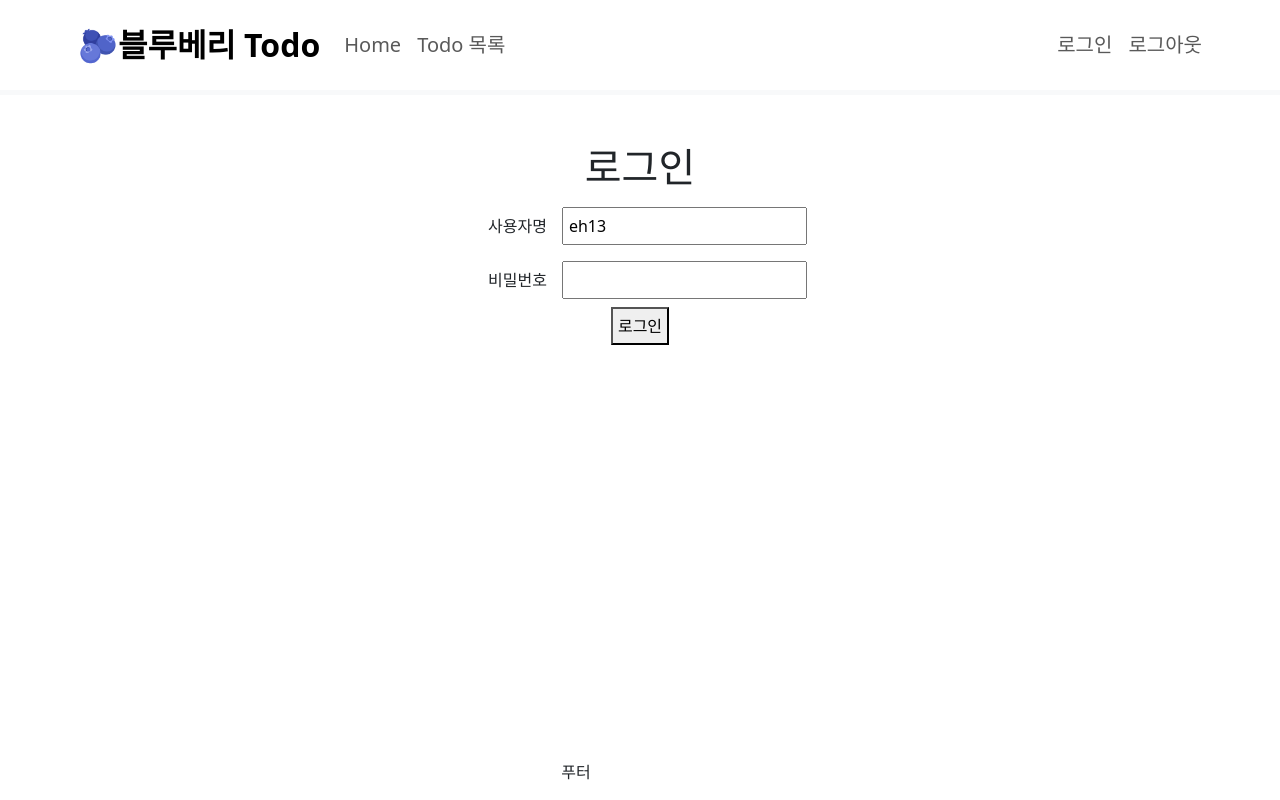
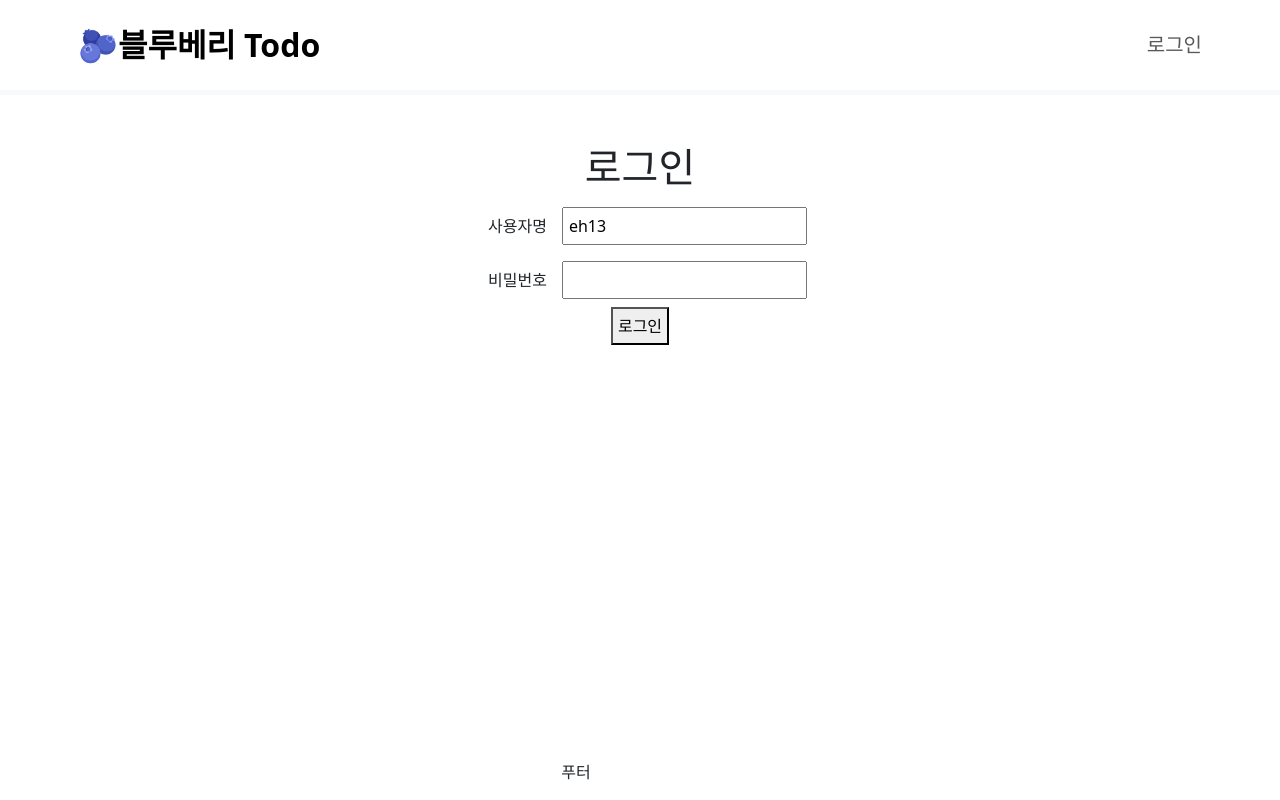
Before and after one commit to PhiloMonx1/learning-spring-and-spring-boot-3.x, a React (Create React App) app in the folder 00_module/front-end/todo-app/: page / in a window 1280 px wide. Built offline with nearby package versions, Linux system fonts and the light colour scheme.

Commit message:
17단계 - isAuthenticated를 React State에 설정 - 인증 컨텍스트
*feat(front) : AuthContext 사용해서 로그인, 로그아웃 구현 실습
*docs : AuthContext 사용해서 로그인, 로그아웃 구현 실습 노트

```diff
--- a/00_module/front-end/todo-app/src/components/todo/auth/Login.jsx
+++ b/00_module/front-end/todo-app/src/components/todo/auth/Login.jsx
@@ -1,7 +1,9 @@
 import {useNavigate} from "react-router-dom";
 import {useState} from "react";
+import {useAuth} from "../security/AuthContext";
 
 export default function LoginComponent() {
+  const authContext = useAuth()
   const navigate = useNavigate();
   const [username, setUsername] = useState('eh13');
   const [password, setPassword] = useState('');
@@ -17,11 +19,15 @@
 
   function handleSubmit() {
     if(username === 'eh13' && password === '950127') {
+      authContext.setAuthenticated(true);
+
       setShowSuccessMessage(true);
       setShowErrorMessage(false);
       navigate(`/welcome/${username}`);
     }
     else {
+      authContext.setAuthenticated(false);
+
       setShowSuccessMessage(false);
       setShowErrorMessage(true);
     }
--- a/00_module/front-end/todo-app/src/components/todo/common/Header.jsx
+++ b/00_module/front-end/todo-app/src/components/todo/common/Header.jsx
@@ -4,7 +4,11 @@
 export default function HeaderComponent() {
 
   const authContext = useAuth()
-  console.log(authContext.number);
+  const isAuthenticated = authContext.isAuthenticated
+
+  function logout() {
+    authContext.setAuthenticated(false)
+  }
 
   return (
       <header className="border-bottom border-light border-5 mb-5 p-2">
@@ -14,13 +18,13 @@
               <a className="navbar-brand ms-2 fs-2 fw-bold text-black" href="http://localhost:3000/">🫐블루베리 Todo</a>
               <div className="collapse navbar-collapse">
                 <ul className="navbar-nav">
-                  <li className="nav-item fs-5"><Link className="nav-link" to="/welcome/eh13">Home</Link></li>
-                  <li className="nav-item fs-5"><Link className="nav-link" to="/todos">Todo 목록</Link></li>
+                  <li className="nav-item fs-5">{isAuthenticated && <Link className="nav-link" to="/welcome/eh13">Home</Link>}</li>
+                  <li className="nav-item fs-5">{isAuthenticated && <Link className="nav-link" to="/todos">Todo 목록</Link>}</li>
                 </ul>
               </div>
               <ul className="navbar-nav">
-                <li className="nav-item fs-5"><Link className="nav-link" to="/login">로그인</Link></li>
-                <li className="nav-item fs-5"><Link className="nav-link" to="/logout">로그아웃</Link></li>
+                <li className="nav-item fs-5">{!isAuthenticated && <Link className="nav-link" to="/login">로그인</Link>}</li>
+                <li className="nav-item fs-5">{isAuthenticated && <Link className="nav-link" to="/logout" onClick={logout}>로그아웃</Link>}</li>
               </ul>
             </nav>
           </div>
--- a/00_module/front-end/todo-app/src/components/todo/security/AuthContext.js
+++ b/00_module/front-end/todo-app/src/components/todo/security/AuthContext.js
@@ -4,12 +4,10 @@
 export const useAuth = () => useContext(AuthContext);
 
 export default function AuthProvider({children}) {
-  const [number, setNumber] = useState(0)
-
-  setInterval(() => setNumber(number + 1), 10000)
+  const [isAuthenticated, setAuthenticated] = useState(false)
 
   return (
-      <AuthContext.Provider value={ {number} }>
+      <AuthContext.Provider value={{isAuthenticated, setAuthenticated}}>
         {children}
       </AuthContext.Provider>
   )
```
Also changed, not shown: 1 other file (tests, documents, lock files or other folders).
